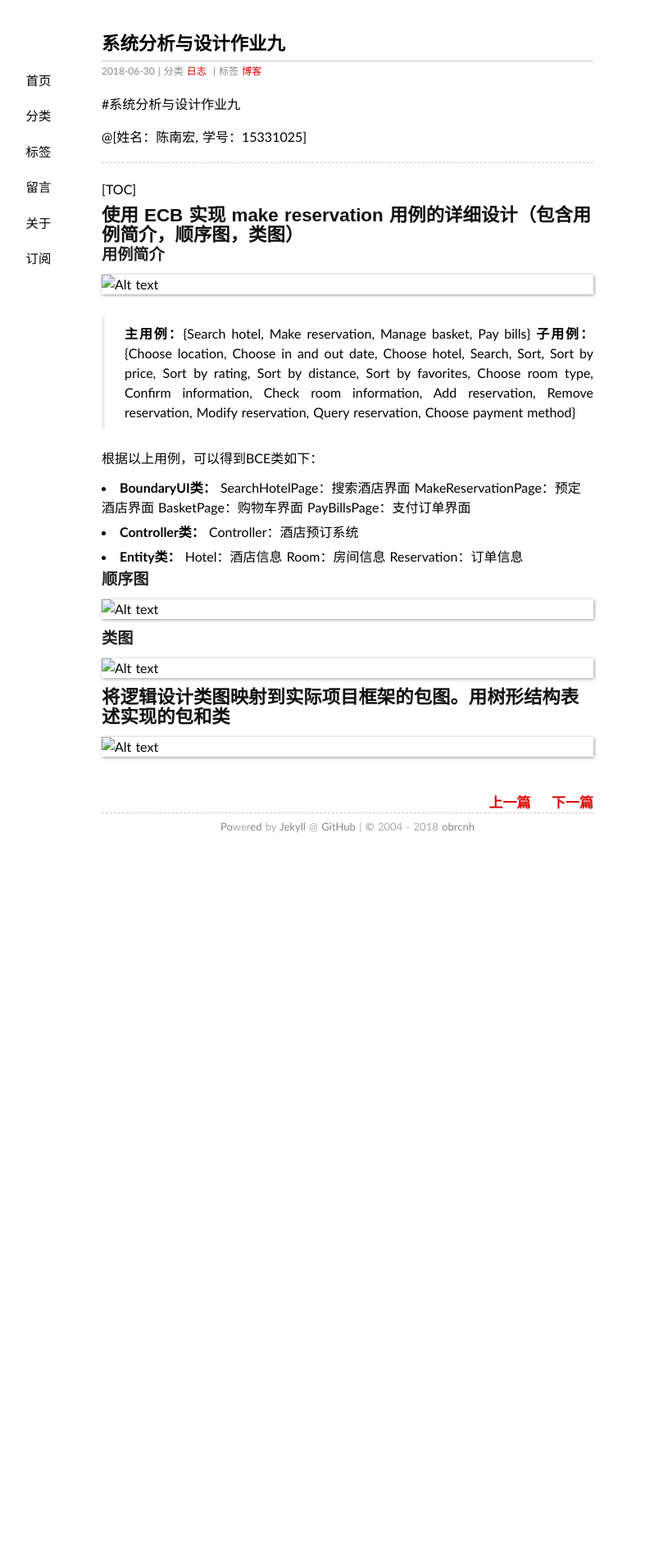
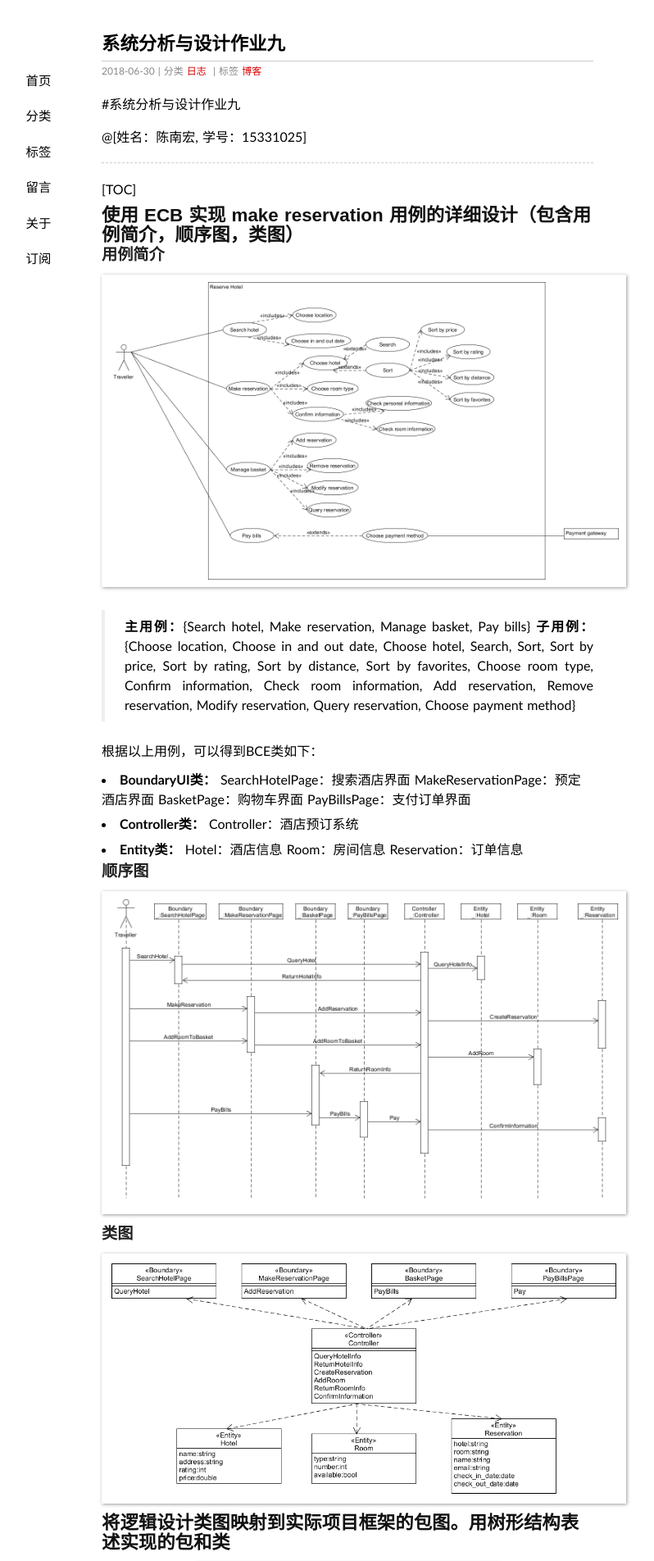
Before and after one commit to obrcnh/obrcnh.github.io, a Jekyll site: the page built from _posts/2018-06-30-系统分析与设计作业九.md, in a window 1280 px wide. Shown: the top 1904 px of the page at 82% size, without its empty margins (216-1014 px from the left). Built offline with Jekyll 4.4.1, drawn with Linux system fonts in a browser that asks for light colours; comment, search, counter and statistics services are not loaded; before the commit the page ends 1051 px from its top, so only the background shows below that.

Commit message:
Update 2018-06-30-系统分析与设计作业九.md

```diff
--- a/_posts/2018-06-30-系统分析与设计作业九.md
+++ b/_posts/2018-06-30-系统分析与设计作业九.md
@@ -16,7 +16,7 @@ tags: 博客
 ## 使用 ECB 实现 make reservation 用例的详细设计（包含用例简介，顺序图，类图）
 
 ### 用例简介
-![Alt text](./ECB.png)
+![Alt text](https://github.com/obrcnh/obrcnh.github.io/raw/master/_imgs/ECB.png)
 > **主用例：**{Search hotel, Make reservation, Manage basket, Pay bills}
 > **子用例：**{Choose location, Choose in and out date, Choose hotel, Search, Sort, Sort by price, Sort by rating, Sort by distance, Sort by favorites, Choose room type, Confirm information, Check room information, Add reservation, Remove reservation, Modify reservation, Query reservation, Choose payment method}
 
@@ -34,10 +34,10 @@ tags: 博客
 	Reservation：订单信息
 
 ### 顺序图
-![Alt text](./UMLSequence.png)
+![Alt text](https://github.com/obrcnh/obrcnh.github.io/raw/master/_imgs/UMLSequence.png)
 
 ### 类图
-![Alt text](./UMLClass.png)
+![Alt text](https://github.com/obrcnh/obrcnh.github.io/raw/master/_imgs/UMLClass.png)
 
 ## 将逻辑设计类图映射到实际项目框架的包图。用树形结构表述实现的包和类
-![Alt text](./UMLPackage.png)
+![Alt text](https://github.com/obrcnh/obrcnh.github.io/raw/master/_imgs/UMLPackage.png)
```
